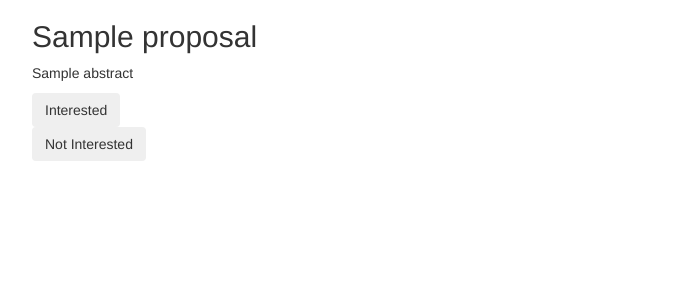
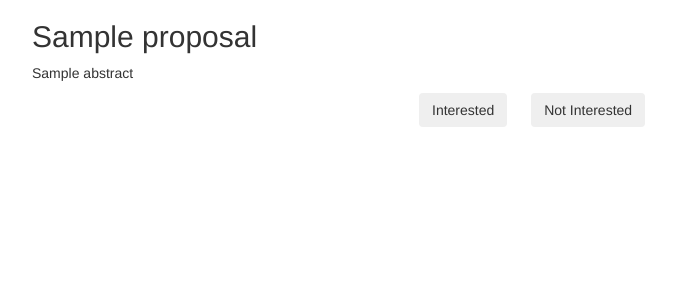
Before and after one commit to PyconUK/voting, a Django app: template voting/templates/proposal_detail.html in a window 1280 px wide. Shown: the top 300 px of the page, without its empty margins (96-772 px from the left). Run offline with Django 3.2, Linux system fonts and the light colour scheme; the template is opened without the code that fills it: most values are stand-ins (such as "Sample title", 1, 10 or a date in 2020); some libraries are stand-ins or nearby versions.

Commit message:
Tidy up voting buttons on the detail page

```diff
--- a/static/main.css
+++ b/static/main.css
@@ -9,3 +9,14 @@
     margin-bottom: 10px;
     padding: 10px;
 }
+
+.vote-buttons {
+    margin: 0 auto;
+    width: 250px;
+}
+.vote-buttons form {
+    display: inline-block;
+}
+.vote-buttons form:first-child {
+    margin-right: 20px;
+}
```
